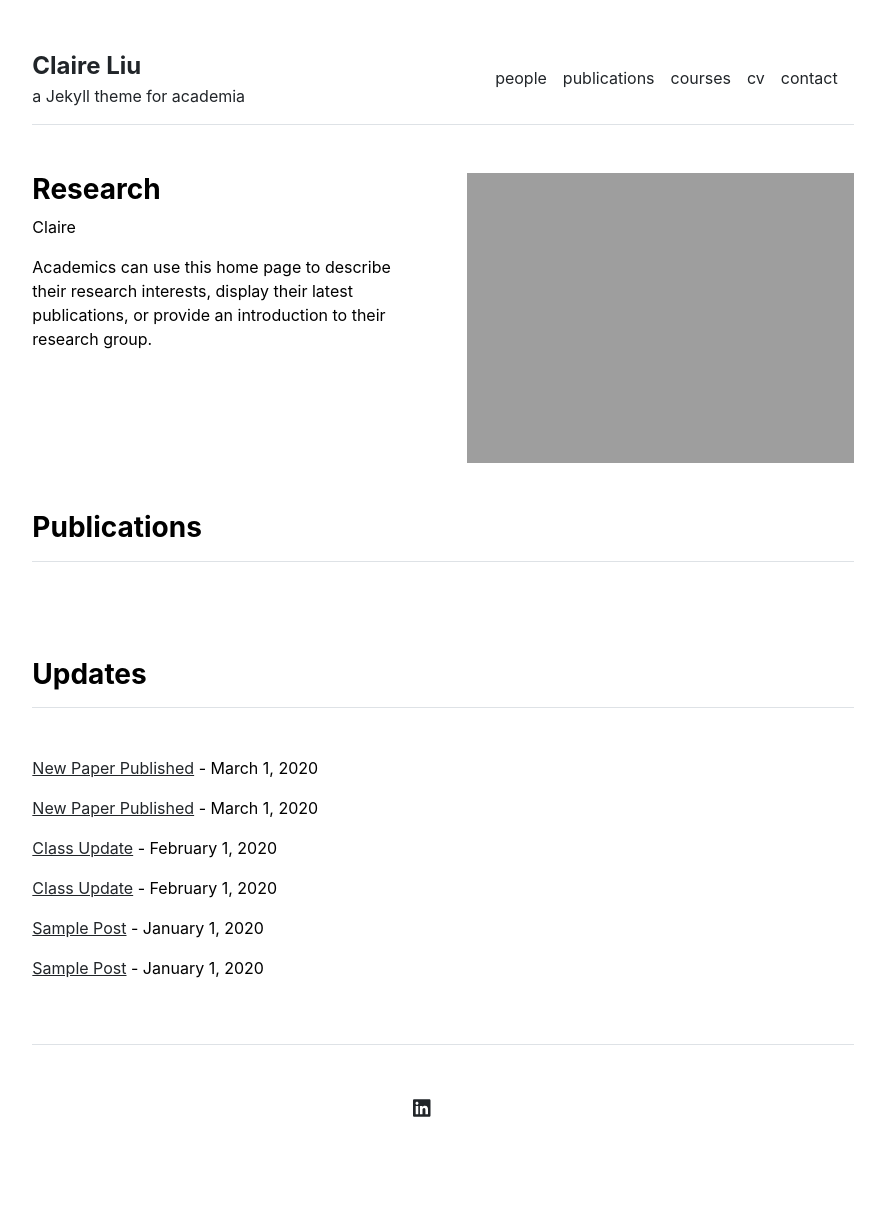
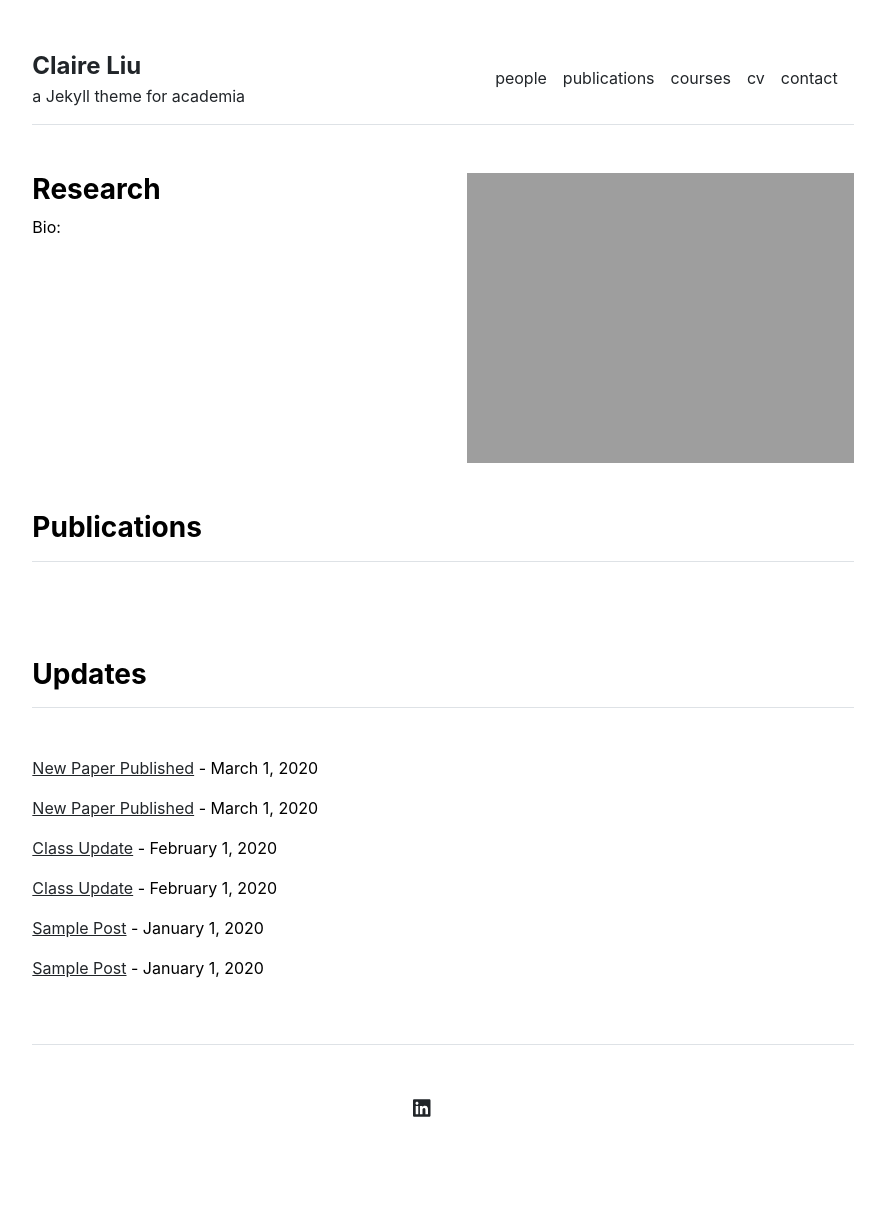
Before and after one commit to clrliu/clrliu.github.io, a Jekyll site: the page built from index.md, in a window 1280 px wide. Shown: the whole page, without its empty margins (197-1082 px from the left). Built offline with Jekyll 4.4.1, drawn with Linux system fonts in a browser that asks for light colours.

Commit message:
Update index.md

```diff
--- a/index.md
+++ b/index.md
@@ -3,6 +3,4 @@ layout: home
 title: "Home"
 ---
 
-Claire
-
-Academics can use this home page to describe their research interests, display their latest publications, or provide an introduction to their research group.
+Bio:
```
